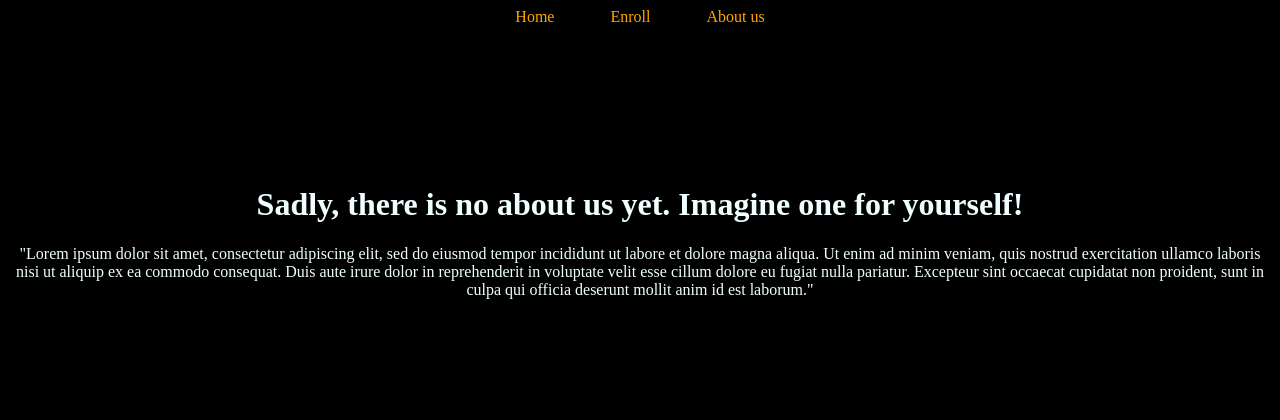
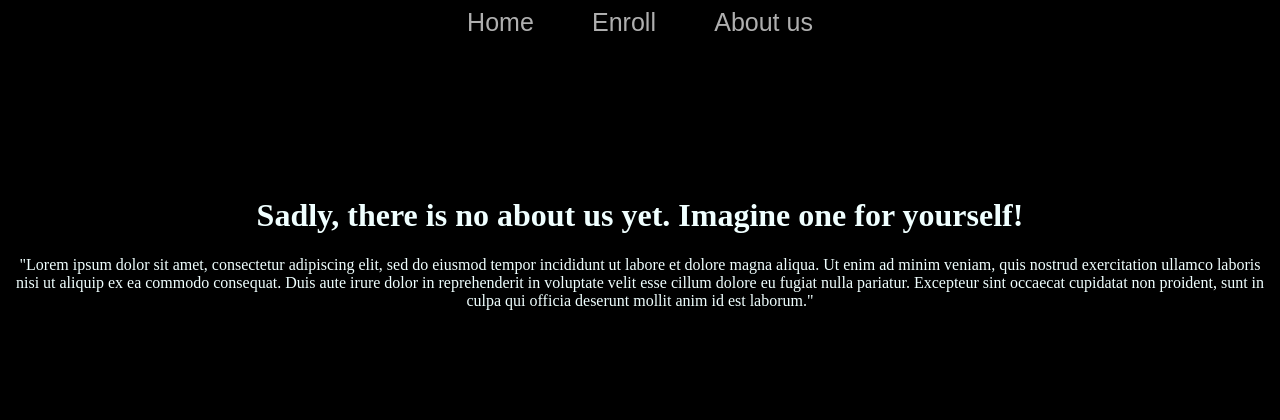
Before and after one commit to Rakowskiii/BITcyber, a Flask app: page /about in a window 1280 px wide. Shown: the top 420 px of the page. Run offline with Flask 2, Linux system fonts and the light colour scheme.

Commit message:
Better navbar colors

```diff
--- a/rekru-app/static/css/styles.css
+++ b/rekru-app/static/css/styles.css
@@ -9,6 +9,7 @@
  }
 
  ul {
+    font-size: 25;
     list-style-type: none;
     text-align: center;
     margin: 0;
@@ -71,7 +72,8 @@ a {text-decoration: none;}
   }
 
   .navbar {
-    color:orange;
+    color:#afafaf;
+    font-family: sans-serif;
   }
 
   body{
```
